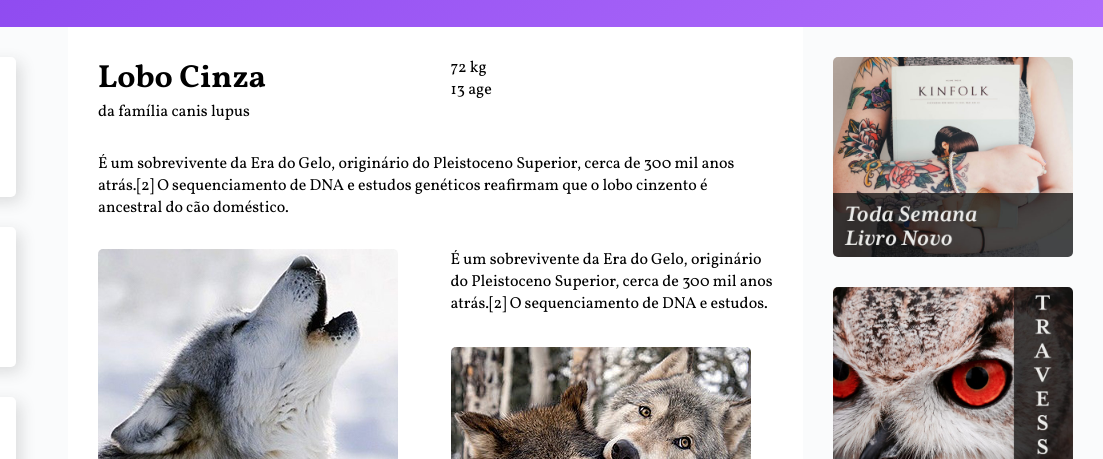
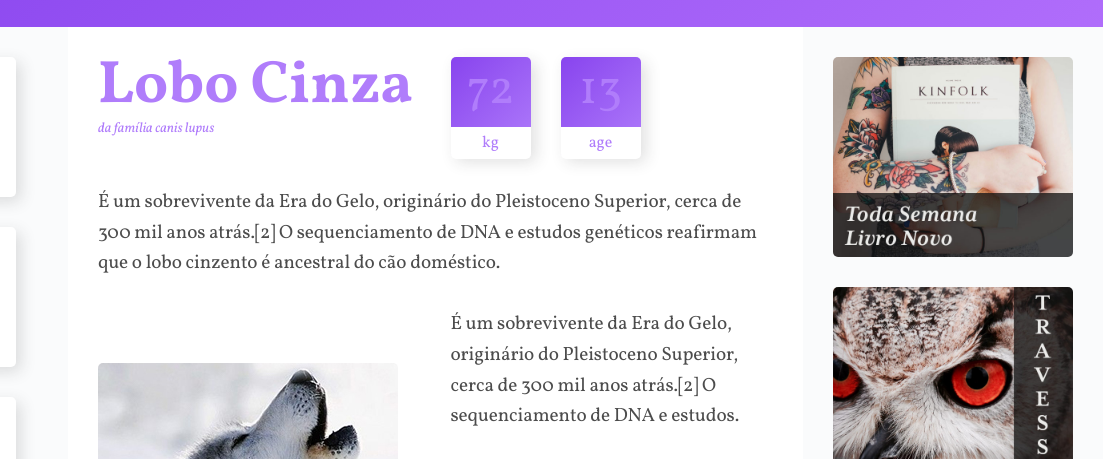
Before and after one commit to wander-junior/Wildbeast-CSS-Grid, a plain HTML site: page index.html in a window 1280 px wide. Shown: the part 78-537 px from the top of the page, 177-1280 px from the left. Drawn offline with Linux system fonts and the light colour scheme.

Commit message:
Stylize text, title and caracteristics in Content

```diff
--- a/css/style.css
+++ b/css/style.css
@@ -120,6 +120,75 @@
     align-self: end;
 }
 
+/* ESTILOS CONTET */
+
+p {
+    font-size: 1.2em;
+    line-height: 1.6;
+    letter-spacing: -0.005em;
+    color: rgba(0, 0, 0, .7);
+}
+
+.informacoes p + p{
+    margin-top: 30px;
+}
+
+/* TITULO */
+
+.titulo {
+    color: #b07dfb;
+}
+
+.titulo h1 {
+    font-size: 3.75em;
+    line-height: 1;
+    font-weight: 700;
+}
+
+.titulo span {
+    font-size: 0.87em;
+    font-style: italic;
+}
+
+/* CARACTERÍSTICAS */
+
+.caracteristicas {
+    display: flex;
+    align-items: flex-start;
+}
+
+.caracteristicas > div {
+    width: 80px;
+    text-align: center;
+    background: linear-gradient(135deg, #8844ee, #b07dfb);
+    border-radius: 5px;
+    box-shadow: 5px 5px 15px 0px rgba(44, 44, 44, 0.15);
+    position: relative;
+}
+
+.caracteristicas > div:first-child {
+    margin-right: 30px;
+}
+
+.caracteristicas span {
+    display: block;
+    color: #B07DFB;
+}
+
+.numero {
+    font-size: 3em;
+    line-height: 1;
+    margin: 10px auto;
+}
+
+.rotulo {
+    background: white;
+    border-radius: 0 0 5px 5px;
+    padding: 5px 0;
+    position: relative;
+    top: 2px;
+}
+
 /* ANUNCIOS */
 
 .anuncios {
@@ -135,7 +204,7 @@
 
 .footer {
     grid-area: footer;
-    background: linear-gradient(135deg, #8844ee, #b07dfb)
+    background: linear-gradient(135deg, #8844ee, #b07dfb);
 }
 
 .footer p {
```
